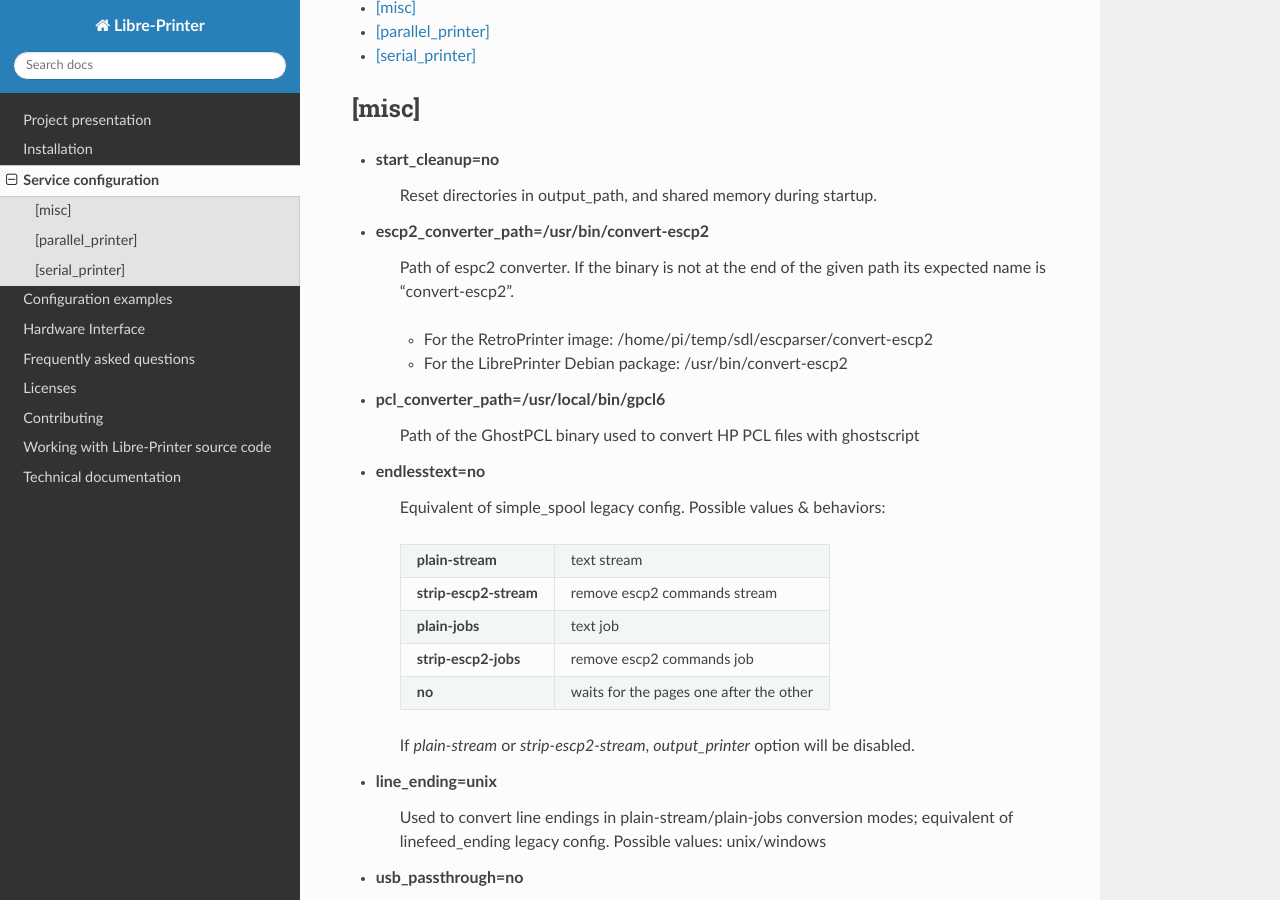
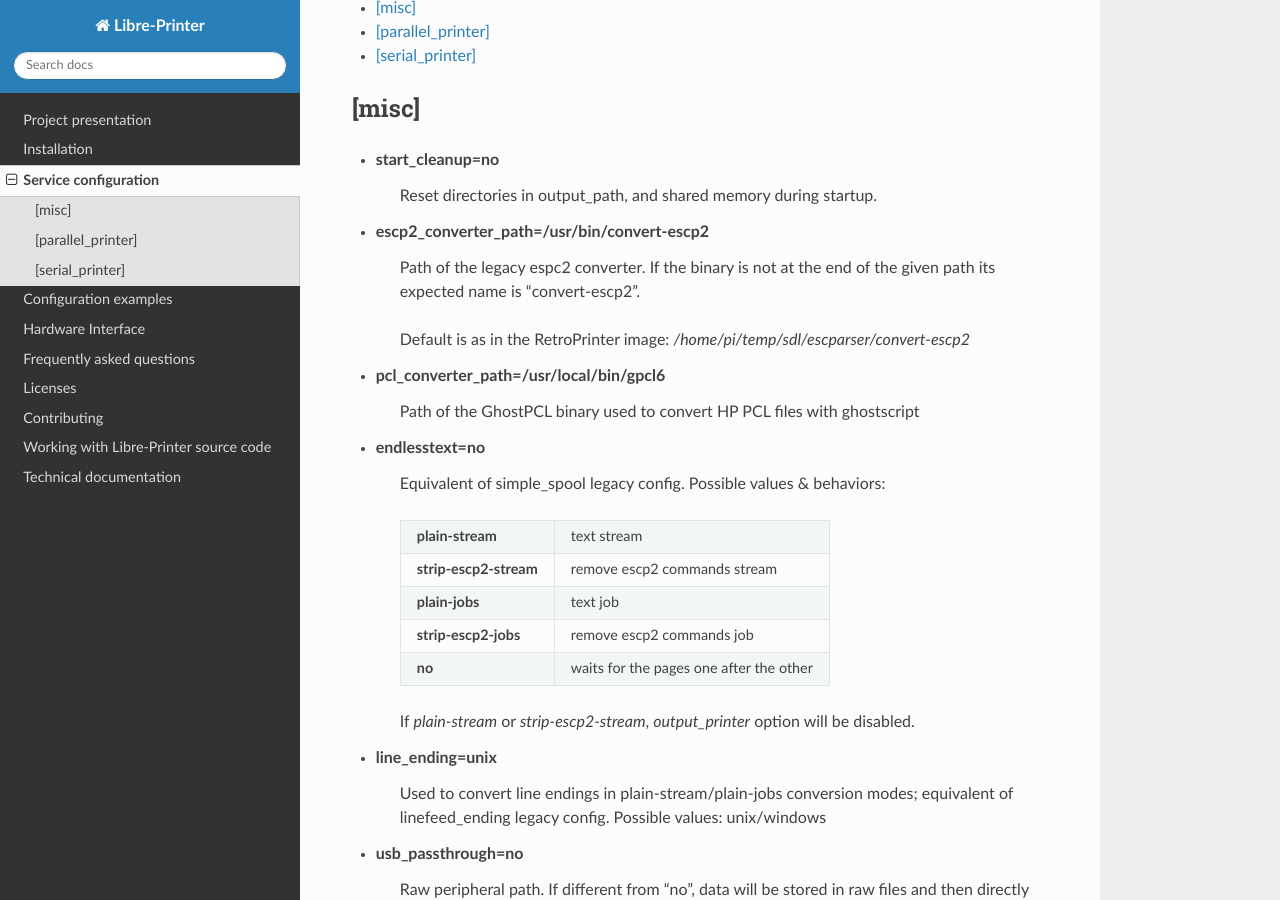
Before and after one commit to ysard/libre-printer, a Sphinx documentation site: the page built from doc/source/service_configuration.rst, in a window 1280 px wide and 900 px high, scrolled down 632 px. Built offline with Sphinx 7.4.7 and the Read the Docs theme 3.1.0, drawn with Linux system fonts in a browser that asks for light colours.

Commit message:
[doc] Update path of escp2 legacy backend

```diff
--- a/doc/source/service_configuration.rst
+++ b/doc/source/service_configuration.rst
@@ -43,11 +43,11 @@ It is currently split into 3 sections:
 
 - **escp2_converter_path=/usr/bin/convert-escp2**
 
-    Path of espc2 converter. If the binary is not at the end of the given path its
-    expected name is "convert-escp2".
+    Path of the legacy espc2 converter. If the binary is not at the end of the
+    given path its expected name is "convert-escp2".
 
-    - For the RetroPrinter image: /home/pi/temp/sdl/escparser/convert-escp2
-    - For the LibrePrinter Debian package: /usr/bin/convert-escp2
+    Default is as in the RetroPrinter image:
+    `/home/pi/temp/sdl/escparser/convert-escp2`
 
 - **pcl_converter_path=/usr/local/bin/gpcl6**
 
```
